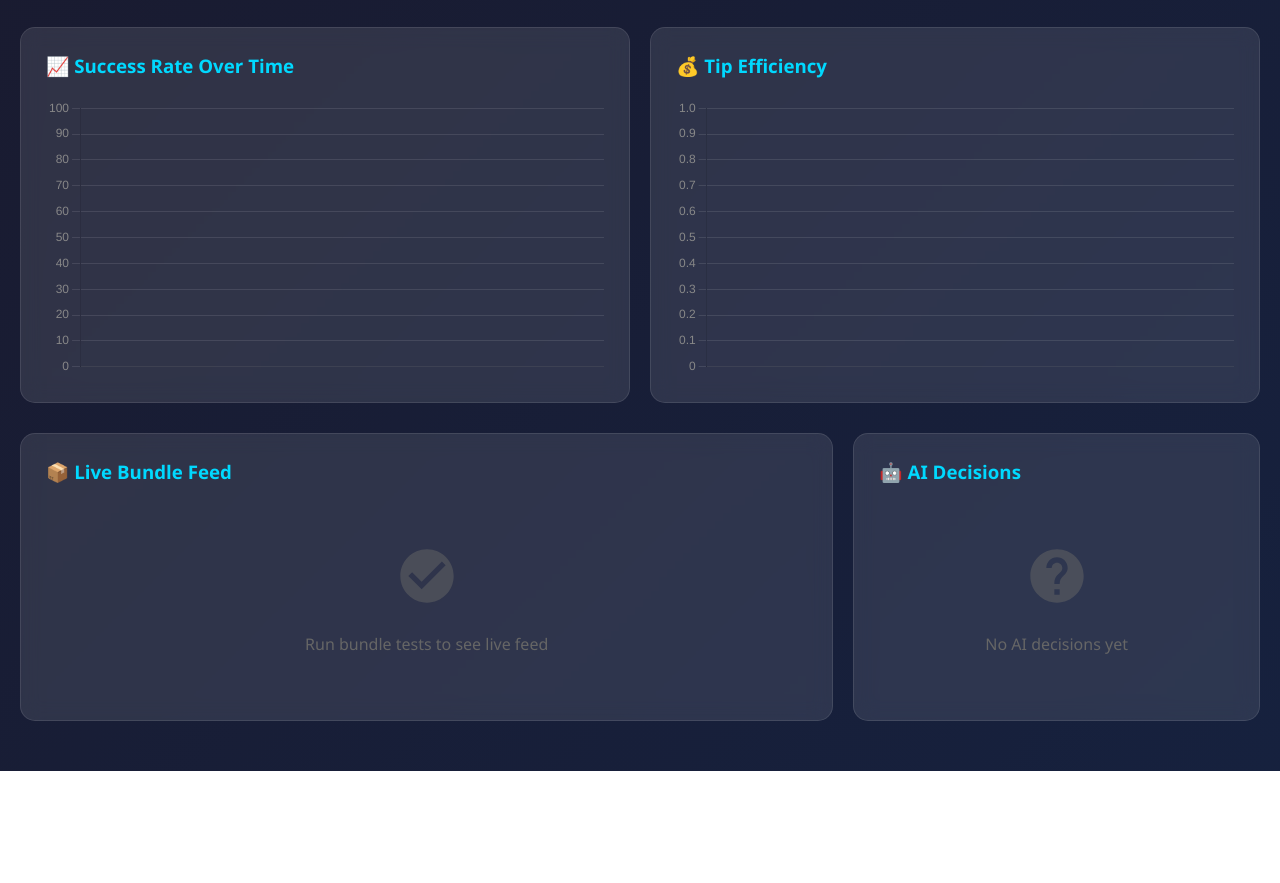
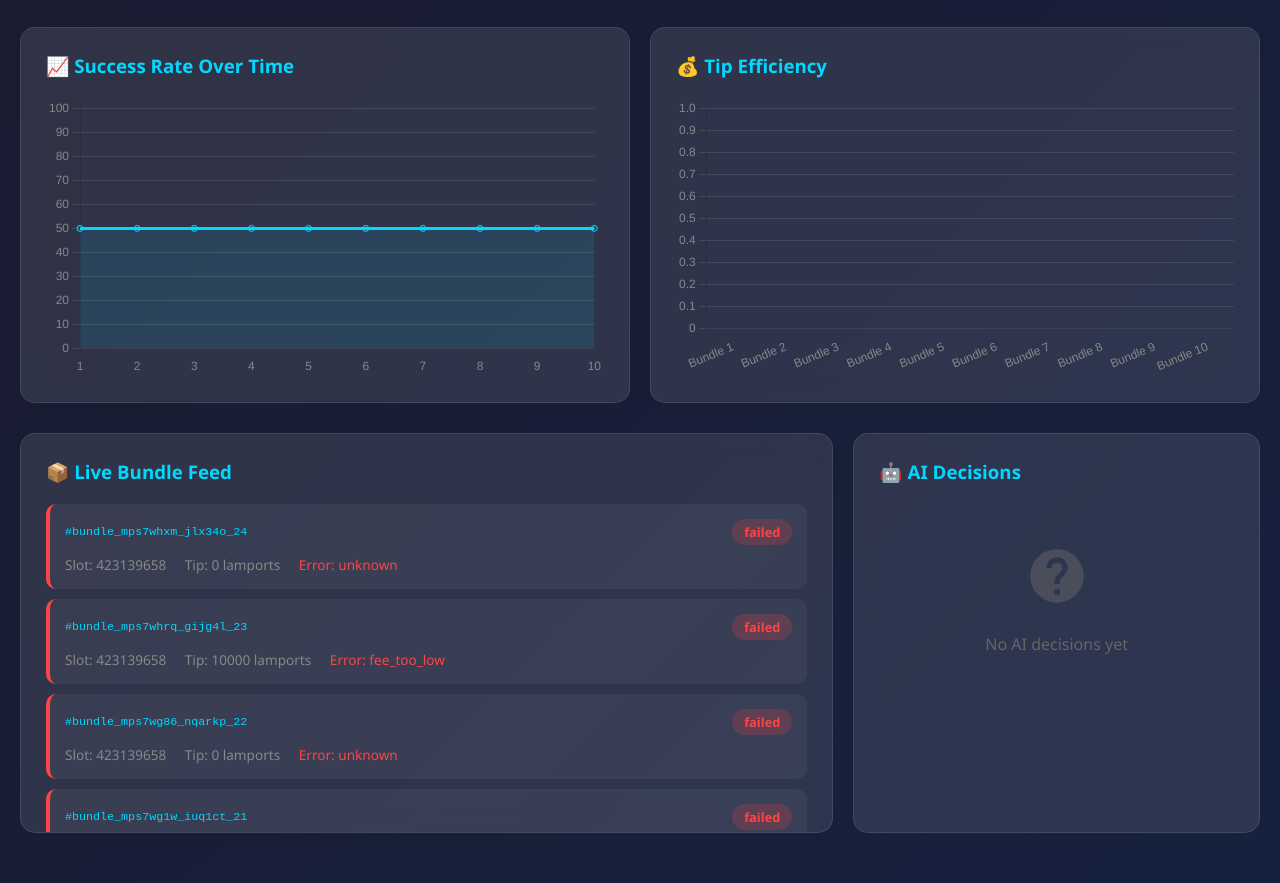
Before and after one commit to Cloud99p/keeper-agent, a website: page dashboard/index.html in a window 1280 px wide. Shown: the part 407-1290 px from the top of the page. Before the commit the page ends 1178 px from the top, so only its background shows below. Drawn offline with nearby package versions, Linux system fonts and the light colour scheme.

Commit message:
fix: Dashboard fetch path and data structure mapping
FIXES:
1. Fetch path: '../lifecycle_log.json' → '/lifecycle_log.json'
   - Server handles routing, use absolute path

2. Data structure: Handle server's { bundles: [...] } format
   - Extract data.bundles array
   - Add logging to confirm data loaded

3. Field mapping: Match actual lifecycle_log.json structure
   - b.bundle_id (not bundleId)
   - b.tip_amount (not tipLamports)
   - b.submission_slot (not submittedSlot)
   - b.stages.finalized (not status)
   - b.failure.type (not failureType)

4. Better error handling
   - Check response.ok before parsing
   - Log bundle count when loaded
   - Handle empty bundles array

```diff
--- a/dashboard/index.html
+++ b/dashboard/index.html
@@ -482,27 +482,39 @@
 
         // Load data from lifecycle_log.json
         function loadData() {
-            // Try both root and dashboard folder
-            fetch('../lifecycle_log.json')
-                .then(response => response.json())
+            // Fetch from server root (server handles routing to root or dashboard folder)
+            fetch('/lifecycle_log.json')
+                .then(response => {
+                    if (!response.ok) {
+                        throw new Error('HTTP ' + response.status);
+                    }
+                    return response.json();
+                })
                 .then(data => {
-                    bundles = data;
+                    console.log('Loaded lifecycle data:', data.bundles?.length || 0, 'bundles');
+                    bundles = data.bundles || [];
                     updateDashboard();
                 })
                 .catch(error => {
-                    console.log('No lifecycle_log.json yet');
+                    console.log('No lifecycle_log.json yet:', error.message);
                 });
         }
 
         // Update dashboard
         function updateDashboard() {
-            if (bundles.length === 0) return;
+            if (!bundles || bundles.length === 0) {
+                console.log('No bundles to display');
+                return;
+            }
+
+            console.log('Updating dashboard with', bundles.length, 'bundles');
 
             // Stats
             const total = bundles.length;
-            const successful = bundles.filter(b => b.status === 'finalized' || b.status === 'confirmed').length;
+            // Check for failure property (our format) or status property (old format)
+            const successful = bundles.filter(b => b.stages?.finalized || b.stages?.confirmed || b.status === 'finalized' || b.status === 'confirmed').length;
             const successRate = total > 0 ? Math.round((successful / total) * 100) : 0;
-            const avgTip = bundles.reduce((sum, b) => sum + (b.tipLamports || 0), 0) / total;
+            const avgTip = bundles.reduce((sum, b) => sum + (b.tip_amount || b.tipLamports || 0), 0) / total;
             const avgHealth = bundles.reduce((sum, b) => sum + (b.healthScore || 50), 0) / total;
 
             document.getElementById('totalBundles').textContent = total;
@@ -554,22 +566,30 @@
             // Show last 10 bundles (newest first)
             const recent = [...bundles].reverse().slice(0, 10);
 
-            list.innerHTML = recent.map(b => `
-                <div class="bundle-item ${b.status === 'finalized' || b.status === 'confirmed' ? 'success' : b.failureType ? 'failed' : 'pending'}">
-                    <div class="bundle-header">
-                        <span class="bundle-id">#${b.bundleId || b.submittedSlot}</span>
-                        <span class="bundle-status ${b.status === 'finalized' || b.status === 'confirmed' ? 'success' : b.failureType ? 'failed' : 'pending'}">
-                            ${b.status || 'pending'}
-                        </span>
+            list.innerHTML = recent.map(b => {
+                // Determine status from stages or failure
+                const isFinalized = b.stages?.finalized || b.status === 'finalized';
+                const isConfirmed = b.stages?.confirmed || b.status === 'confirmed';
+                const hasFailure = b.failure || b.failureType;
+                const bundleStatus = isFinalized ? 'finalized' : isConfirmed ? 'confirmed' : hasFailure ? 'failed' : 'pending';
+                const bundleClass = isFinalized || isConfirmed ? 'success' : hasFailure ? 'failed' : 'pending';
+
+                return `
+                    <div class="bundle-item ${bundleClass}">
+                        <div class="bundle-header">
+                            <span class="bundle-id">#${b.bundle_id || b.bundleId || 'N/A'}</span>
+                            <span class="bundle-status ${bundleClass}">
+                                ${bundleStatus}
+                            </span>
+                        </div>
+                        <div class="bundle-details">
+                            <span>Slot: ${b.submission_slot || b.submittedSlot || 'N/A'}</span>
+                            <span>Tip: ${b.tip_amount || b.tipLamports || 0} lamports</span>
+                            ${b.failure?.type ? `<span style="color: #ff4444">Error: ${b.failure.type}</span>` : ''}
+                        </div>
                     </div>
-                    <div class="bundle-details">
-                        <span>Slot: ${b.submittedSlot || 'N/A'}</span>
-                        <span>Tip: ${b.tipLamports || 0} lamports</span>
-                        <span>Health: ${b.healthScore || 'N/A'}/100</span>
-                        ${b.failureType ? `<span style="color: #ff4444">Error: ${b.failureType}</span>` : ''}
-                    </div>
-                </div>
-            `).join('');
+                `;
+            }).join('');
         }
 
         // Refresh data
```
